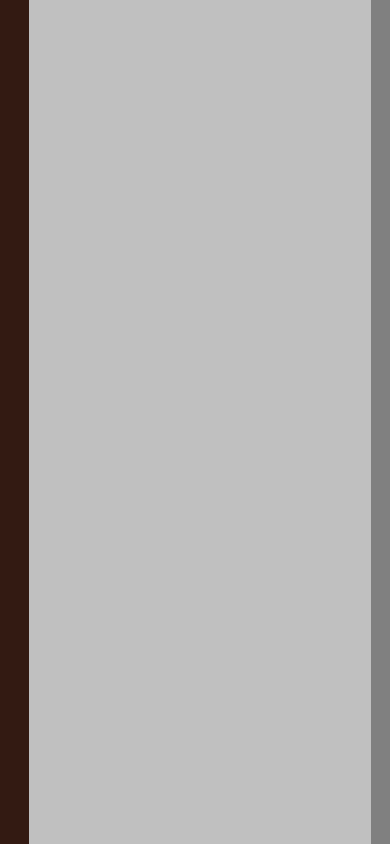
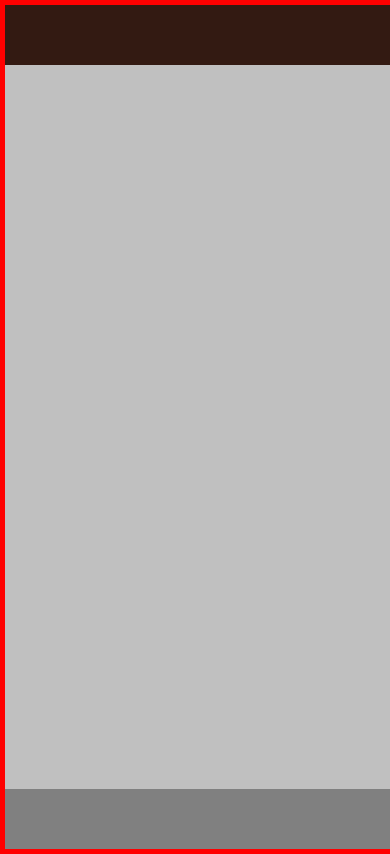
Before and after one commit to digitake/pwa-course-2022, a React (Create React App) app: page / in a window 390 px wide. Built offline with nearby package versions, Linux system fonts and the light colour scheme.

Commit message:
Update ex05-01 instruction

```diff
--- a/src/App.css
+++ b/src/App.css
@@ -4,6 +4,13 @@
   height: 100%;;
   margin: auto;
   display: flex;
+  flex-direction: column;
+}
+
+@media screen and (max-width: 768px) {
+  .App {
+    border: red 5px solid;
+  }
 }
 
 .userlist {
```
Also changed, not shown: 1 other file (tests, documents, lock files or other folders).
